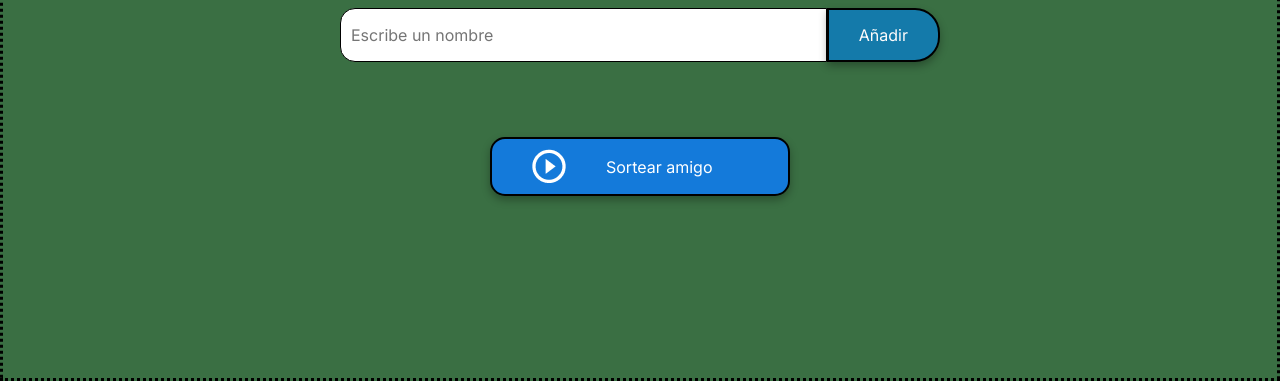
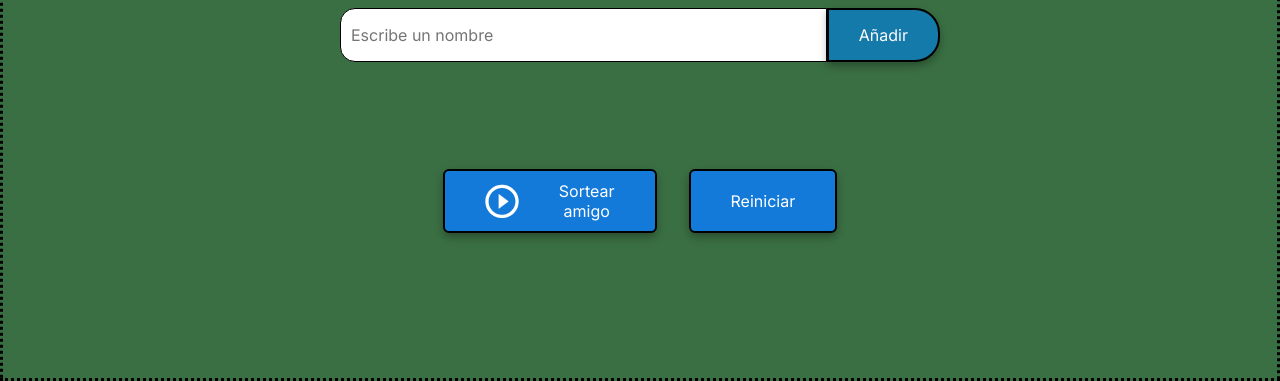
Before and after one commit to Letvvvie/challenge-amigo-secreto, a plain HTML site: page index.html in a window 1280 px wide. Shown: the part 419-800 px from the top of the page. Drawn offline with nearby package versions, Linux system fonts and the light colour scheme.

Commit message:
Agregué y cambié en app.js, index.html y style.css

```diff
--- a/app.js
+++ b/app.js
@@ -66,3 +66,10 @@ function sortearAmigo() {
 
   input.value = '';
 }
+
+function reiniciar() {
+  amigos = [];
+  document.getElementById('listaAmigos').innerHTML = '';
+  document.getElementById('resultado').innerHTML = '';
+  input.value = '';
+}
--- a/index.html
+++ b/index.html
@@ -32,6 +32,7 @@
                     <img src="assets/play_circle_outline.png" alt="Ícono para sortear">
                     Sortear amigo
                 </button>
+                <button class="button-reset" onclick="reiniciar()" aria-label="Reiniciar">Reiniciar</button>
             </div>
         </section>
     </main>
--- a/style.css
+++ b/style.css
@@ -147,11 +147,12 @@ ul {
 .button-draw {
     display: flex;
     align-items: center;
-    width: 100%;
     padding: 10px 40px;
     color: var(--color-white);
     background-color: var(--color-button);
     font-size: 16px;
+    border-radius: 6px;
+    cursor: pointer;
 }
 
 .button-draw img {
@@ -160,6 +161,29 @@ ul {
 
 .button-draw:hover {
     background-color: var(--color-button-hover);
+}
+
+.button-container {
+  display: flex;
+  justify-content: center;
+  align-items: center;
+  gap: 2rem;
+  margin-top: 2rem;
+}
+
+.button-reset {
+    display: flex;
+    align-items: center;
+    padding: 20px 40px;
+    color: var(--color-white);
+    background-color: var(--color-button);
+    font-size: 16px;
+    border-radius: 6px;
+    cursor: pointer;
+}
+
+.button-reset:hover {
+  background-color: #0b4777;
 }
 
 .animado {
```
